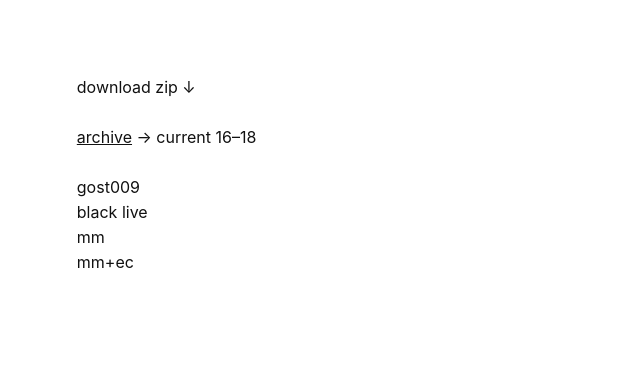
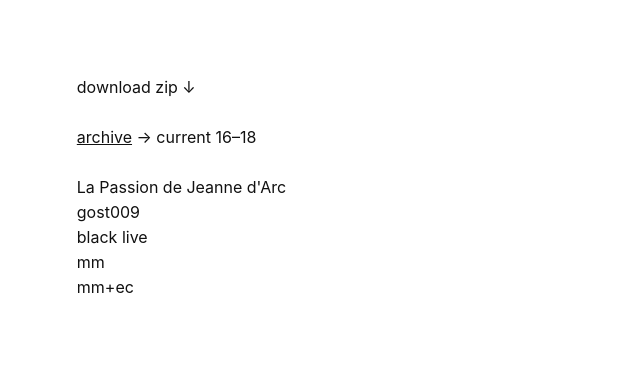
Before and after one commit to chsreigns/chsreigns.github.io, a plain HTML site: page current/index.html in a window 1280 px wide. Shown: the whole page, without its empty margins (0-640 px from the left). Drawn offline with Linux system fonts and the light colour scheme.

Commit message:
La_passion

```diff
--- a/current/index.html
+++ b/current/index.html
@@ -15,6 +15,7 @@
         <span> → current 16–18</span>
       </div>
       <ul>
+        <li><a class="title title-folder" href="/current/gost/index.html">La Passion de Jeanne d'Arc</a></li>
         <li><a class="title title-folder" href="/current/gost/index.html">gost009</a></li>
         <li><a class="title title-folder" href="/current/black-live/index.html">black live</a></li>
         <li><a class="title title-folder" href="/current/mm/index.html">mm</a></li>
```
